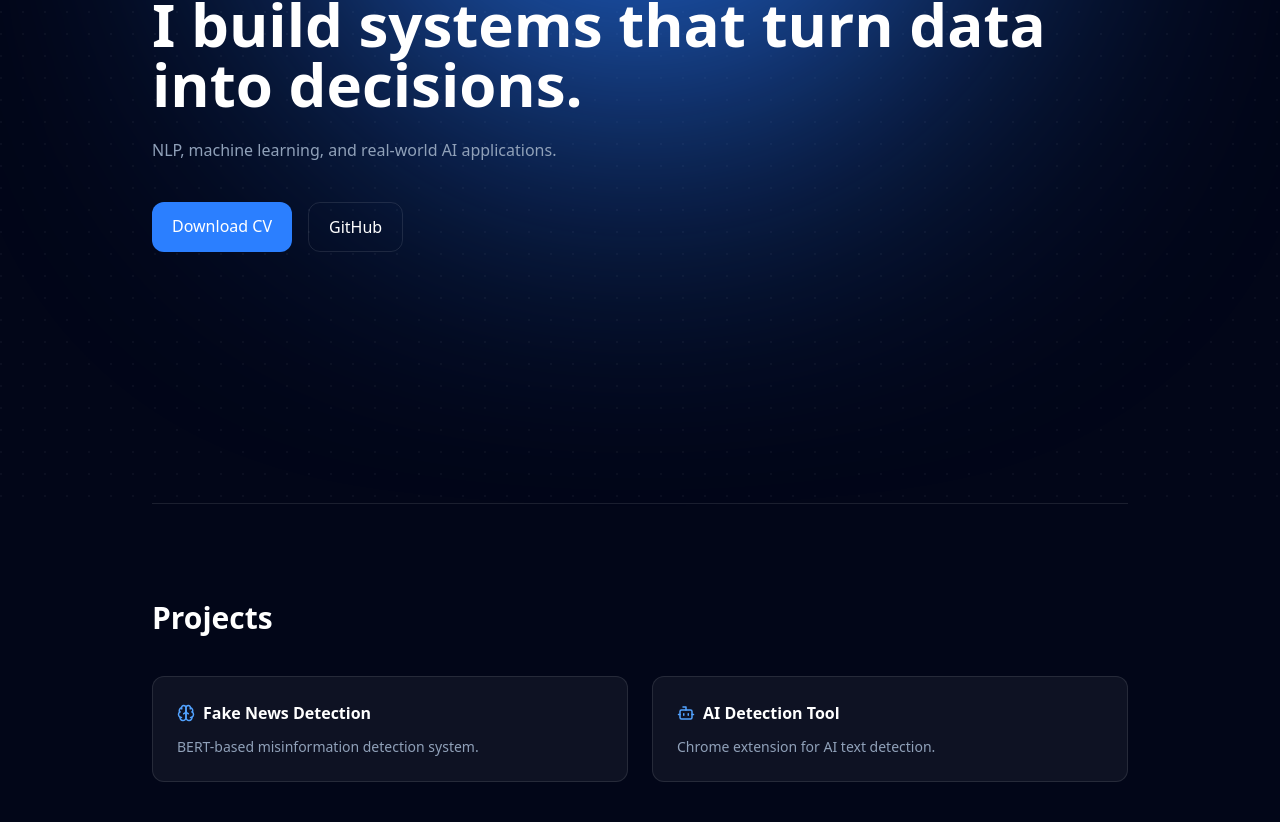
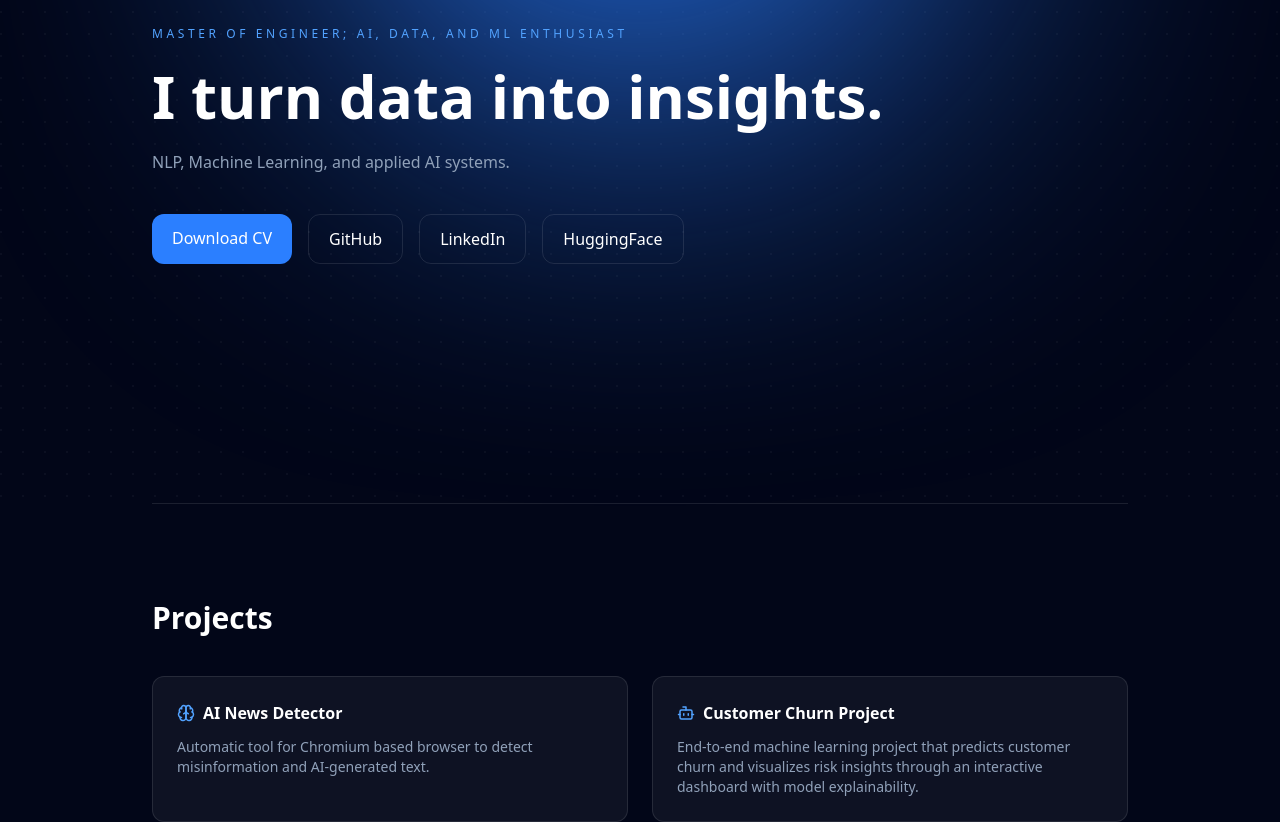
Before and after one commit to sinpacchan/my-portfolio, a React (Vite) app: page / in a window 1280 px wide. Shown: the part 297-1119 px from the top of the page. Built offline with nearby package versions, Linux system fonts and the light colour scheme.

Commit message:
upgrade title and intro

```diff
--- a/src/App.css
+++ b/src/App.css
@@ -39,6 +39,6 @@ body {
 
 .text-gradient {
   background: linear-gradient(to right, #60a5fa, #818cf8);
-  -webkit-background-clip: text;
+  /*-webkit-background-clip: text; */
   -webkit-text-fill-color: transparent;
 }
--- a/src/App.jsx
+++ b/src/App.jsx
@@ -15,16 +15,21 @@ export default function App() {
 
         {/* HERO */}
         <section className="min-h-screen flex flex-col justify-center">
+
+          <h1 className="text-5xl md:text-6xl font-bold mb-6">
+            Lara Aslan
+          </h1>
+
           <p className="text-blue-400 text-xs tracking-[0.3em] uppercase mb-6">
-            Data • AI • ML Engineer
+            Master of Engineer; AI, Data, and ML Enthusiast
           </p>
 
           <h1 className="text-5xl md:text-6xl font-bold mb-6">
-            I build systems that turn data into decisions.
+            I turn data into insights.
           </h1>
 
           <p className="text-slate-400 max-w-xl mb-10">
-            NLP, machine learning, and real-world AI applications.
+            NLP, Machine Learning, and applied AI systems.
           </p>
 
           <div className="flex gap-4">
@@ -33,6 +38,12 @@ export default function App() {
             </a>
             <a className="px-5 py-3 border border-white/10 rounded-xl">
               GitHub
+            </a>
+            <a className="px-5 py-3 border border-white/10 rounded-xl">
+              LinkedIn
+            </a>
+            <a className="px-5 py-3 border border-white/10 rounded-xl">
+              HuggingFace
             </a>
           </div>
         </section>
@@ -46,20 +57,20 @@ export default function App() {
             <div className="p-6 rounded-xl border border-white/10 bg-white/5">
               <div className="flex items-center gap-2 mb-3">
                 <Brain size={18} className="text-blue-400" />
-                <h3 className="font-semibold">Fake News Detection</h3>
+                <h3 className="font-semibold">AI News Detector</h3>
               </div>
               <p className="text-slate-400 text-sm">
-                BERT-based misinformation detection system.
+                Automatic tool for Chromium based browser to detect misinformation and AI-generated text.
               </p>
             </div>
 
             <div className="p-6 rounded-xl border border-white/10 bg-white/5">
               <div className="flex items-center gap-2 mb-3">
                 <Bot size={18} className="text-blue-400" />
-                <h3 className="font-semibold">AI Detection Tool</h3>
+                <h3 className="font-semibold">Customer Churn Project</h3>
               </div>
               <p className="text-slate-400 text-sm">
-                Chrome extension for AI text detection.
+                End-to-end machine learning project that predicts customer churn and visualizes risk insights through an interactive dashboard with model explainability.
               </p>
             </div>
 
```
